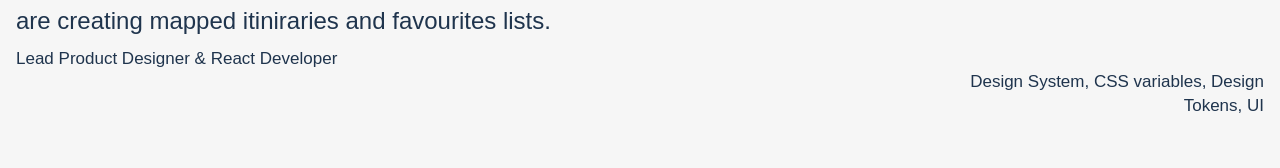
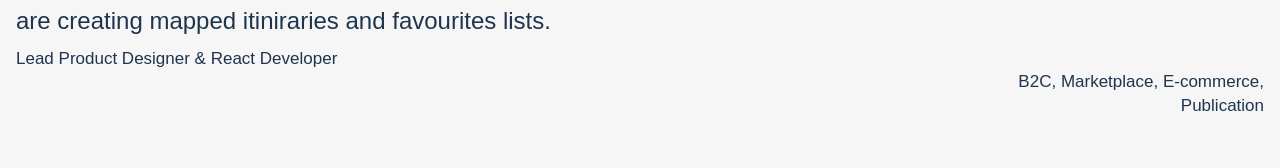
Before and after one commit to AnyaDroz/anyawebsite, a React (Create React App) app: page /loupe in a window 1280 px wide. Shown: the part 350-518 px from the top of the page. Built offline with nearby package versions, Linux system fonts and the light colour scheme; the HTML template or start-up script is replaced by a standard one; a web font is replaced by a local one.

Commit message:
feat: update tags

```diff
--- a/src/homepage/Work.tsx
+++ b/src/homepage/Work.tsx
@@ -12,7 +12,7 @@ export default function Work() {
           role="Lead designer and Angular developer"
           image="/images/echo-cover.png"
           mobileImage="/images/echo-cover-mobile.png"
-          tags=" Fintech, B2B2B, White-label UI"
+          tags="Fintech, B2B2B, White-label UI"
           altText="Editing software"
         />
         <Project
--- a/src/projects/analogue/Analogue.tsx
+++ b/src/projects/analogue/Analogue.tsx
@@ -20,7 +20,7 @@ function Analogue() {
         heading="Analogue Design System"
         subHeading="Using nested variables to create a white-labelled design system with a default, minimal Light & Dark theme."
         role="UI Designer"
-        tags="Design System, CSS variables, Design Tokens, UI"
+        tags="Design Systems, Components, Tokens"
       />
       <GridThree
         imageOne="/images/analogue-01.png"
--- a/src/projects/echo/Echo.tsx
+++ b/src/projects/echo/Echo.tsx
@@ -7,7 +7,6 @@ import Paragraph from "../../case-study/text-layouts/Paragraph";
 import GridTwo from "../../case-study/image-layouts/GridTwo";
 import Single from "../../case-study/image-layouts/Single";
 import NavBar from "../../common/NavBar";
-import VideoBlock from "../../common/VideoBlock";
 import { VideoOne } from "./VideoOne";
 
 const Echo = () => {
@@ -18,7 +17,7 @@ const Echo = () => {
         heading="Echo Studio"
         subHeading="A story of two parts; A no-code software that showcases white-labelling functionality and our user experience to clients. An improved common front-end library and UX demonstrated in this new application."
         role="Product Designer & Angular Developer"
-        tags="Design System, CSS variables, Design Tokens, UI"
+        tags="Fintech, B2B2B, White-label UI"
       />
       <GridThree
         imageOne="/images/echo-01.png"
--- a/src/projects/instant-access/Access.tsx
+++ b/src/projects/instant-access/Access.tsx
@@ -16,7 +16,7 @@ const Access = () => {
         heading="Instant access"
         subHeading="Letting businesses try iwocaPay before sign up"
         role="Product Designer"
-        tags="Design System, CSS variables, Design Tokens, UI"
+        tags="B2B, Payments, Onbaording, Forms"
       />
       <GridThree
         imageOne="/images/access-01.png"
--- a/src/projects/loupe/Loupe.tsx
+++ b/src/projects/loupe/Loupe.tsx
@@ -23,7 +23,7 @@ const Loupe = () => {
         heading="Loupe"
         subHeading="Connecting the fragmented user experience for planning and booking trips. Loupe is a content-led subscription offering reviews of places to stay, activities to try, restaurants to book and an online store. It’s main features are creating mapped itiniraries and favourites lists."
         role="Lead Product Designer & React Developer"
-        tags="Design System, CSS variables, Design Tokens, UI"
+        tags="B2C, Marketplace, E-commerce, Publication"
       />
       <GridThree
         imageOne="/images/loupe-01.png"
--- a/src/projects/multi-transactions/Multi.tsx
+++ b/src/projects/multi-transactions/Multi.tsx
@@ -15,7 +15,7 @@ const Multi = () => {
         heading="Multi-transactions"
         subHeading="Let buyers Pay later on multiple invoices at a time."
         role="Lead Product Designer & React Developer"
-        tags="Design System, CSS variables, Design Tokens, UI"
+        tags="B2B, Fintech, Payments"
       />
       <GridThree
         imageOne="/images/multi-01.png"
```
